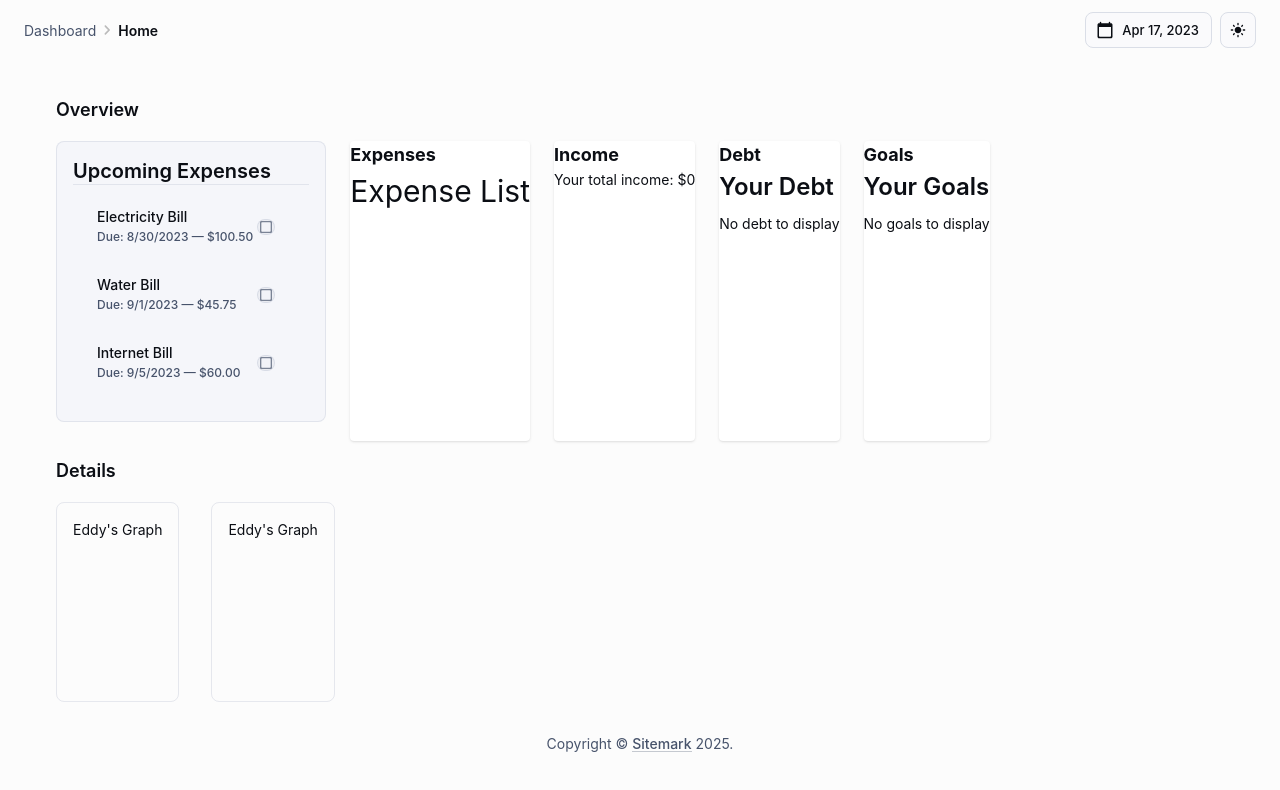
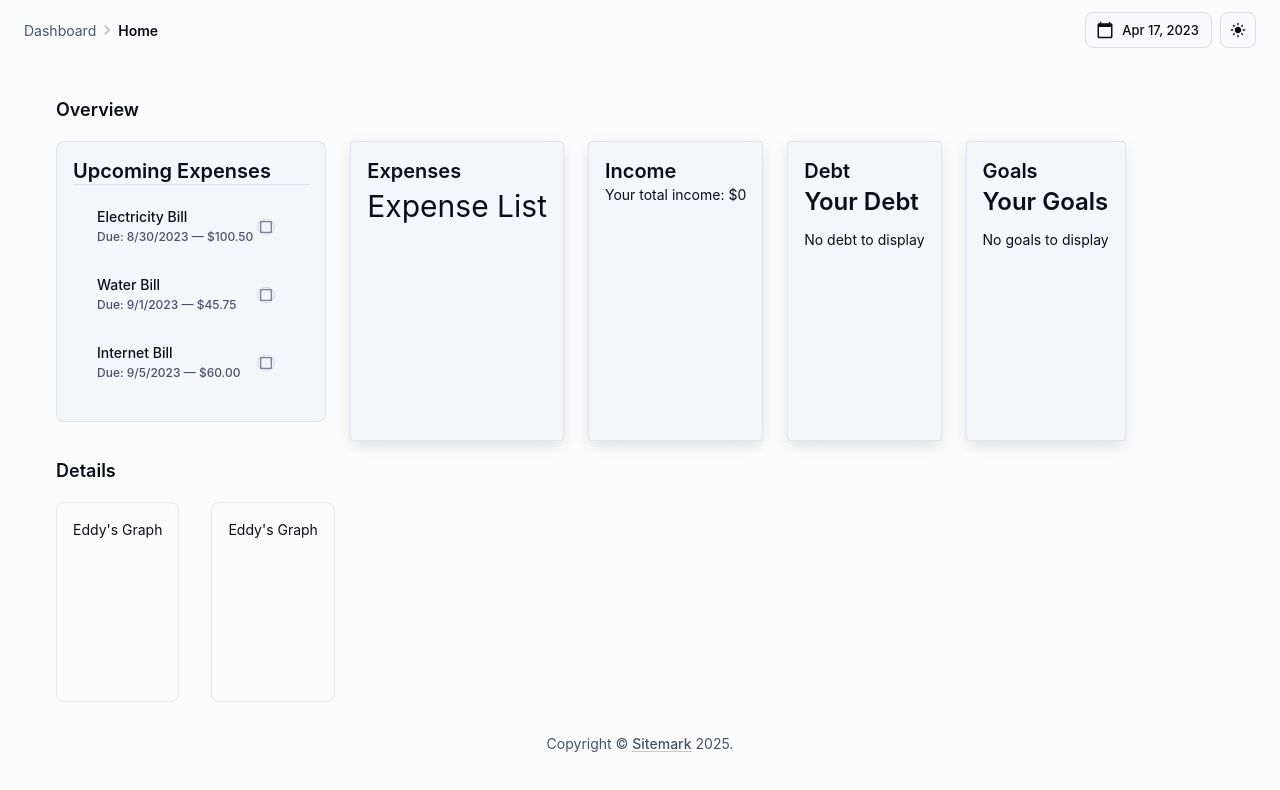
Before and after one commit to ElijahHawthorne/COP4331_LargeProject, a React (Vite) app in the folder frontend/: page / in a window 1280 px wide. Shown: the top 790 px of the page. Built offline with nearby package versions, Linux system fonts and the light colour scheme.

Commit message:
Fixed light and dark modes

```diff
--- a/frontend/src/components/AddIncome.tsx
+++ b/frontend/src/components/AddIncome.tsx
@@ -1,4 +1,13 @@
 import React, { useState } from "react";
+import {
+  Card,
+  CardHeader,
+  CardContent,
+  Divider,
+  TextField,
+  Button,
+  Typography,
+} from "@mui/material";
 
 interface AddIncomeProps {
   userId: number | null;
@@ -6,7 +15,7 @@ interface AddIncomeProps {
 }
 
 const AddIncome: React.FC<AddIncomeProps> = ({ userId, onIncomeAdded }) => {
-  const [incomeAmount, setIncomeAmount] = useState<string>(""); // Use string for text input
+  const [incomeAmount, setIncomeAmount] = useState<string>("");
   const [message, setMessage] = useState<string>("");
 
   const handleAddIncome = async (e: React.FormEvent) => {
@@ -42,32 +51,43 @@ const AddIncome: React.FC<AddIncomeProps> = ({ userId, onIncomeAdded }) => {
       } else {
         setMessage(`Error: ${result.error}`);
       }
-    } catch (error) {
+    } catch (error: unknown) {
       setMessage("An error occurred while adding income.");
       console.error("Error adding income:", error);
     }
   };
 
   return (
-    <div className="p-4 bg-gray-100 rounded shadow-md">
-      <h2 className="text-lg font-bold mb-2">Add Income</h2>
-      <form onSubmit={handleAddIncome}>
-        <input
-          type="text" // Change input type to text
-          placeholder="Income Amount"
+    <Card>
+      <CardHeader title="Add Income" />
+      <Divider />
+      <CardContent>
+        <form onSubmit={handleAddIncome} noValidate>
+          <TextField
+            fullWidth
+            variant="outlined"
+            label="Income Amount"
+            type="number"
             value={incomeAmount}
-          onChange={(e) => setIncomeAmount(e.target.value)} // Update state with text input
-          className="border p-2 rounded w-full mb-2"
+            onChange={(e) => setIncomeAmount(e.target.value)}
+            margin="normal"
           />
-        <button
+          <Button
             type="submit"
-          className="bg-blue-500 text-white px-4 py-2 rounded hover:bg-blue-600"
+            variant="contained"
+            color="primary"
+            sx={{ mt: 2 }}
           >
             Add Income
-        </button>
+          </Button>
         </form>
-      {message && <p className="mt-2 text-sm text-red-500">{message}</p>}
-    </div>
+        {message && (
+          <Typography variant="body2" color="error" sx={{ mt: 2 }}>
+            {message}
+          </Typography>
+        )}
+      </CardContent>
+    </Card>
   );
 };
 
--- a/frontend/src/components/ExpandableCard.tsx
+++ b/frontend/src/components/ExpandableCard.tsx
@@ -1,6 +1,9 @@
-
-
-import React, { useRef } from "react";
+import React from "react";
+import Card from "@mui/material/Card";
+import CardHeader from "@mui/material/CardHeader";
+import CardContent from "@mui/material/CardContent";
+import Box from "@mui/material/Box";
+import Typography from "@mui/material/Typography";
 
 interface ExpandableCardProps {
   title: string;
@@ -9,7 +12,7 @@ interface ExpandableCardProps {
   isActive: boolean;
   componentCollapsed: React.ReactNode;
   componentExpanded: React.ReactNode;
-  cardRef: (el: HTMLDivElement | null) => void; // Accept a function to set the ref
+  cardRef: (el: HTMLDivElement | null) => void;
 }
 
 const ExpandableCard: React.FC<ExpandableCardProps> = ({
@@ -22,44 +25,72 @@ const ExpandableCard: React.FC<ExpandableCardProps> = ({
   cardRef,
 }) => {
   const handleCardClick = (event: React.MouseEvent) => {
-    event.stopPropagation(); // Prevent the event from propagating to the global listener
-    onClick(event); // Call the passed onClick handler
+    event.stopPropagation();
+    onClick(event);
   };
 
   return (
-    <div
-      ref={cardRef} // Pass the cardRef here
-      className={`bg-white p-4 rounded shadow transform transition-all duration-300 ease-in-out ${
-        isActive ? "scale-105 z-50 fixed inset-0" : ""
-      }`}
-      style={{
-        transition: "transform 0.3s ease, z-index 0.3s ease",
-        zIndex: isActive ? 50 : 1,
-        position: isActive ? "absolute" : "relative",
-        top: isActive ? "50%" : "auto",
-        left: isActive ? "50%" : "auto",
-        height: "300px",
-        overflowY: isActive? "hidden": "auto",
-        transform: isActive ? "translate(-50%, -50%) scale(1.5)" : "scale(1)",
-
-      }}
-      onClick={handleCardClick} // Use the handleCardClick to stop propagation
+    <Card
+      ref={cardRef}
+      onClick={handleCardClick}
+      sx={(theme) => ({
+        backgroundColor: theme.palette.background.paper,
+        p: 2,
+        // Use a fixed, lower borderRadius for sharper corners:
+        borderRadius: "4px",
+        // A lighter shadow for a modern, minimal look:
+        boxShadow: theme.shadows[1],
+        height: 300,
+        overflowY: isActive ? "hidden" : "auto",
+        transition: theme.transitions.create(["transform", "z-index"], {
+          duration: theme.transitions.duration.short,
+        }),
+        ...(isActive
+          ? {
+              transform: "translate(-50%, -50%) scale(1.5)",
+              position: "absolute",
+              top: "50%",
+              left: "50%",
+              zIndex: 50,
+            }
+          : {
+              transform: "scale(1)",
+              position: "relative",
+            }),
+      })}
     >
-      <h2 className="text-lg font-bold">{title}</h2>
-      {!isActive && componentCollapsed}
-      {isActive && (
-        <div className="flex justify-between gap-4" style={{ height: "100%" }}>
-        <div style={{ width: "200px", overflowY: "auto", height: "100%" }}>
-          {componentCollapsed}
-        </div>
-
-        <div style={{ width: "150px", overflowY: "auto", height: "100%" }}>
-  <strong className="text-[20px] border-black">Add {title}</strong> {/* Corrected Tailwind font size */}
-  {componentExpanded}
-</div>
-      </div>
-      )}
-    </div>
+      <CardHeader title={title} />
+      <CardContent>
+        {!isActive && componentCollapsed}
+        {isActive && (
+          <Box
+            sx={{
+              display: "flex",
+              justifyContent: "space-between",
+              gap: 2,
+              height: "100%",
+            }}
+          >
+            <Box sx={{ width: "200px", overflowY: "auto", height: "100%" }}>
+              {componentCollapsed}
+            </Box>
+            <Box sx={{ width: "150px", overflowY: "auto", height: "100%" }}>
+              <Typography
+                variant="h6"
+                sx={{
+                  fontWeight: "bold",
+                  borderBottom: "1px solid",
+                  mb: 1,
+                }}
+              >
+                Add {title}
+              </Typography>
+              {componentExpanded}
+            </Box>
+          </Box>
+        )}
+      </CardContent>
+    </Card>
   );
 };
 
```
Lines whose indentation alone changed are shown as unchanged.
